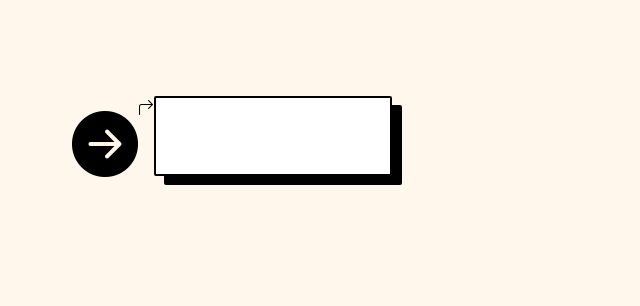
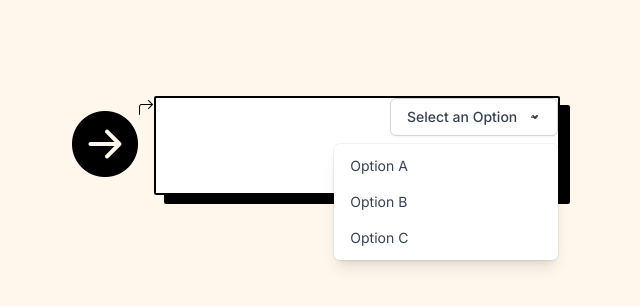
Before and after one commit to AmyVier/jobbob, a Next.js app: page / in a window 1280 px wide. Shown: the top 306 px of the page, without its empty margins (24-664 px from the left). Built offline with nearby package versions, Linux system fonts and the light colour scheme.

Commit message:
ui updates teehee

```diff
--- a/src/app/page.tsx
+++ b/src/app/page.tsx
@@ -4,11 +4,31 @@ export default function Home() {
   return (
     <main className="flex min-h-screen flex-col items-left justify-between p-24 bg-beige w-100%">
       <div className="flex color-black w-100%">
+
       <i className="bi bi-arrow-right-circle-fill color-black icon-105"></i>
 
       <i className="bi bi-arrow-90deg-right relative top-0 left-0"></i>
-      <div className=" bg-white h-20 w-100 border-2 border-black name rounded-sm">
+      <div className=" bg-white h-30 w-200 border-2 border-black name rounded-sm">
         <input className = "object-contain" type="text"/>
+
+        <div className="relative inline-block text-left">
+    <div>
+    <button type="button" className="inline-flex justify-center w-full rounded-md border border-gray-300 shadow-sm px-4 py-2 bg-white text-sm font-medium text-gray-700 focus:outline-none focus:ring-2 focus:ring-indigo-500 focus:border-indigo-500">
+    Select an Option
+    <svg className="-mr-1 ml-2 h-5 w-5" xmlns="http://www.w3.org/2000/svg" viewBox="0 0 20 20" fill="currentColor" aria-hidden="true">
+    <path fill-rule="evenodd" d="M7.293 8.293a1 1 0 0 1 1.414 0L10 9.586l1.293-1.293a1 1 0 1 1 1.414 1.414l-2 2a1 1 0 0 1-1.414 0l-2-2a1 1 0 0 1 0-1.414zM7 11a1 1 0 1 1 0-2 1 1 0 0 1 0 2z" clip-rule="evenodd" />
+    </svg>
+    </button>
+    </div>
+<div className="origin-top-right absolute right-0 mt-2 w-56 rounded-md shadow-lg bg-white ring-1 ring-black ring-opacity-5">
+    <div className="py-1" role="menu" aria-orientation="vertical" aria-labelledby="options-menu">
+
+     <a href="#" className="block px-4 py-2 text-sm text-gray-700 hover:bg-gray-100" role="menuitem">Option A</a>
+    <a href="#" className="block px-4 py-2 text-sm text-gray-700 hover:bg-gray-100" role="menuitem">Option B</a>
+    <a href="#" className="block px-4 py-2 text-sm text-gray-700 hover:bg-gray-100" role="menuitem">Option C</a>
+   </div>
+   </div>
+    </div>
       </div>
       </div>
     </main>
```
Also changed, not shown: src/app/sidebar.html (added, +18 -0 lines).
